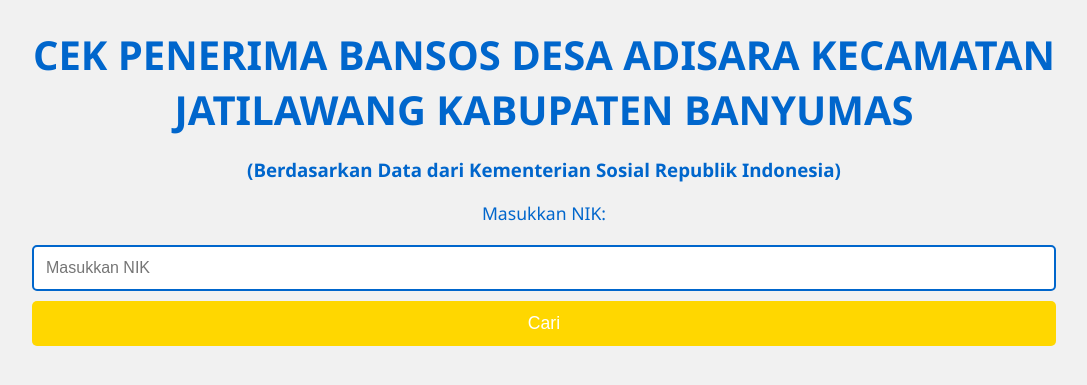
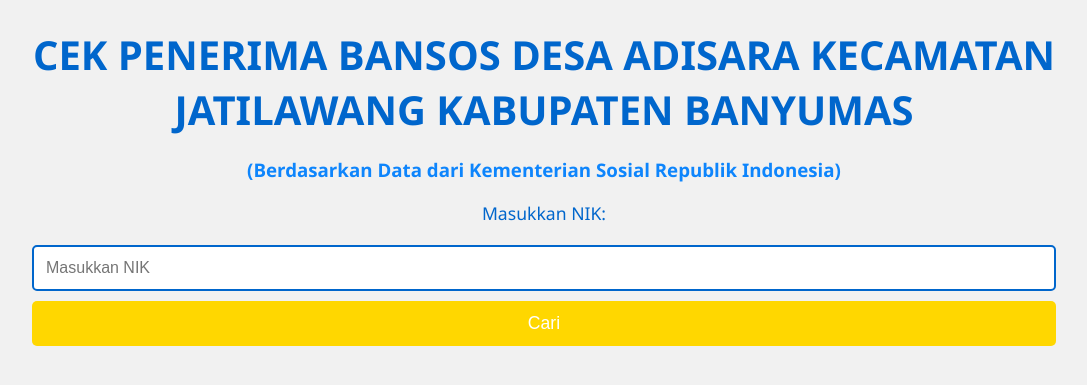
Before and after one commit to flufunic/coba, a Flask app: page / in a window 1280 px wide. Shown: the top 385 px of the page, without its empty margins (96-1183 px from the left). Run offline with Flask 3, Linux system fonts and the light colour scheme.

Commit message:
fixxx bgtt

```diff
--- a/static/styles.css
+++ b/static/styles.css
@@ -26,8 +26,9 @@
 
 h3 {
     text-align: center;
-    color: #0066cc;
+    color: #0e85fc;
 }
+
 form {
     display: flex;
     flex-direction: column;
```
